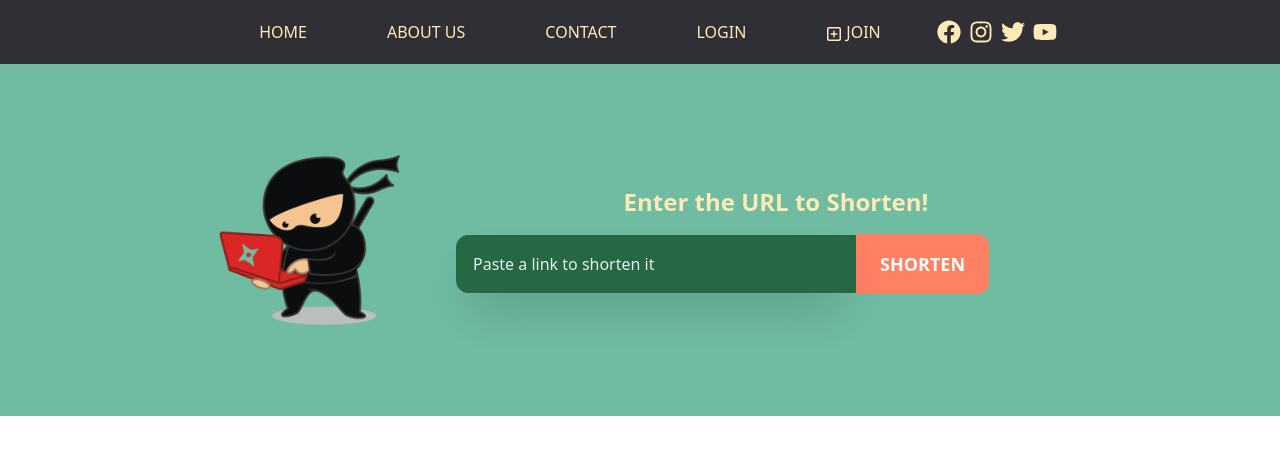
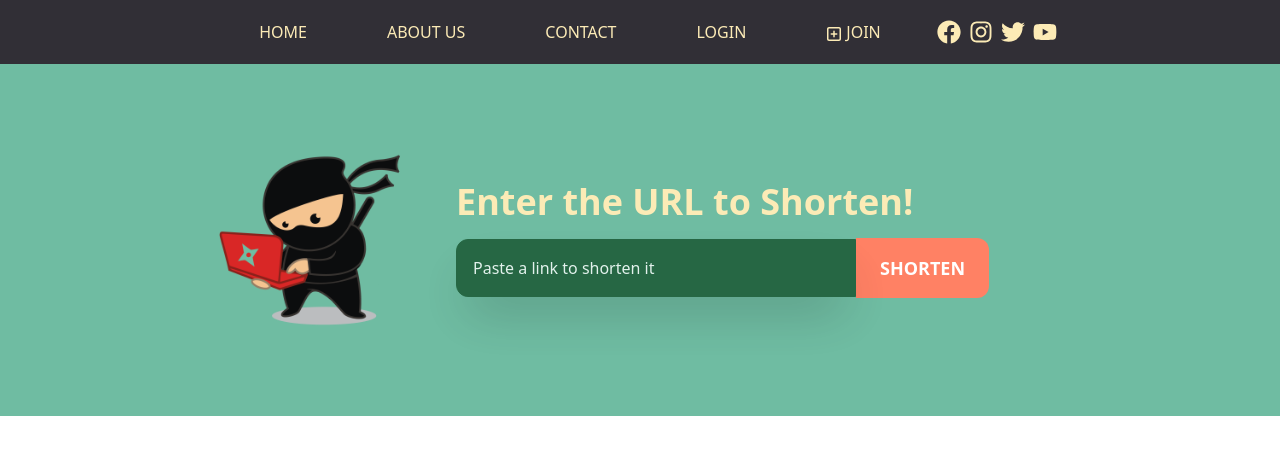
Before and after one commit to Usama-dev1/Url-Shortner, a React (Vite) app: page / in a window 1280 px wide. Shown: the top 454 px of the page. Built offline with nearby package versions, Linux system fonts and the light colour scheme.

Commit message:
fixed styles

```diff
--- a/src/components/HeroArea.jsx
+++ b/src/components/HeroArea.jsx
@@ -11,14 +11,14 @@ const HeroArea = () => {
             alt=""
             className="h-32 md:h-64 mb-4 md:mb-0 md:mr-4 object-contain"
           />
-          <div className="flex flex-col items-center w-full md:w-auto px-4 md:px-0">
-            <h2 className="text-secondary text-center text-xl md:text-2xl font-bold mb-4">
+          <div className="flex flex-col justify-center items-center sm:items-start w-full md:w-auto px-4 md:px-0">
+            <h2 className="text-secondary flex i text-xl md:text-4xl font-bold mb-4">
               Enter the URL to Shorten!
             </h2>
             <div className="flex flex-col md:flex-row items-center w-full md:w-[40rem]">
               <input
                 type="text"
-                className="rounded-2xl sm:rounded-none md:rounded-l-xl placeholder:text-white bg-green-900 opacity-80 shadow-2xl border border-green-900 w-full md:w-[25rem] py-4 px-4 mb-2 md:mb-0"
+                className="rounded-2xl sm:rounded-none md:rounded-l-xl placeholder:text-white bg-green-900 opacity-80 shadow-2xl border text-white text-md border-green-900 w-full md:w-[25rem] py-4 px-4 mb-2 md:mb-0"
                 placeholder="Paste a link to shorten it"
               />
               <button className="bg-sorange sm:rounded-none rounded-2xl md:rounded-r-xl text-white px-6 py-4 text-lg font-semibold hover:bg-orange-600 transition-colors">
```
